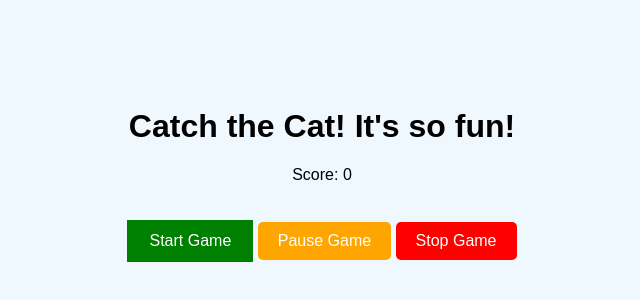
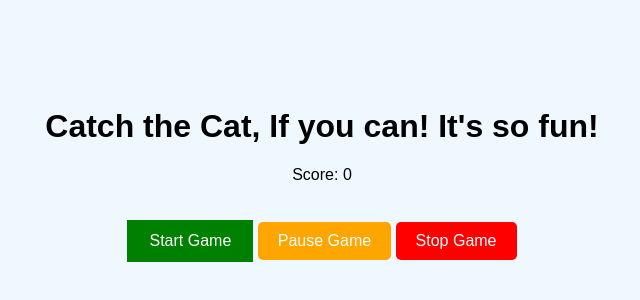
Before and after one commit to sujal-thakkar/catch-the-cat-game, a plain HTML site: page index.html in a window 1280 px wide. Shown: the part 226-526 px from the top of the page, without its empty margins (318-958 px from the left). Drawn offline with Linux system fonts and the light colour scheme.

Commit message:
changed title in html file

```diff
--- a/index.html
+++ b/index.html
@@ -8,7 +8,7 @@
 </head>
 <body>
     <div class="game-container">
-        <h1>Catch the Cat! It's so fun!</h1>
+        <h1>Catch the Cat, If you can! It's so fun!</h1>
         <p>Score: <span id="score">0</span></p>
         <div id="cat" class="cat"></div>
         <button id="start-button">Start Game</button>
```
